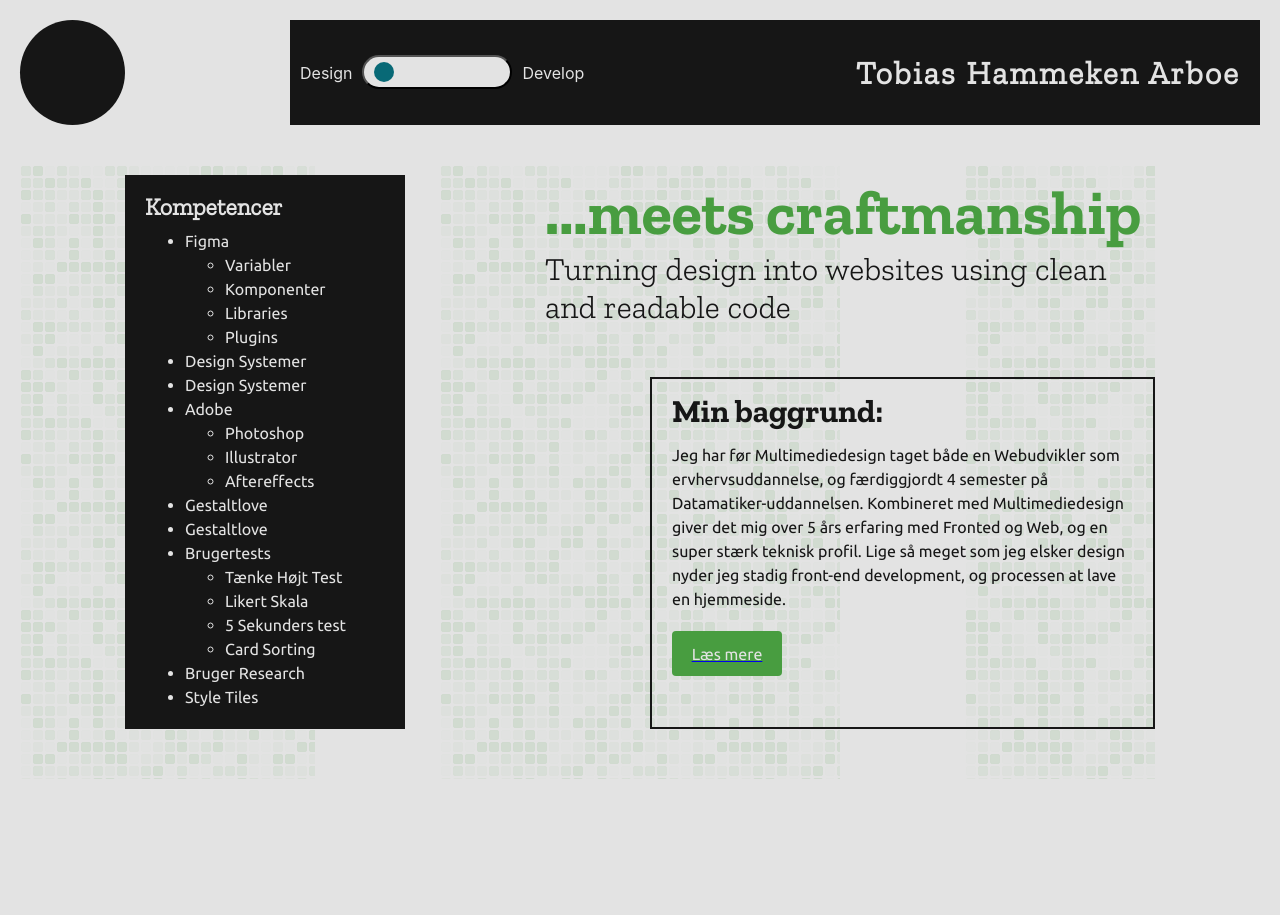
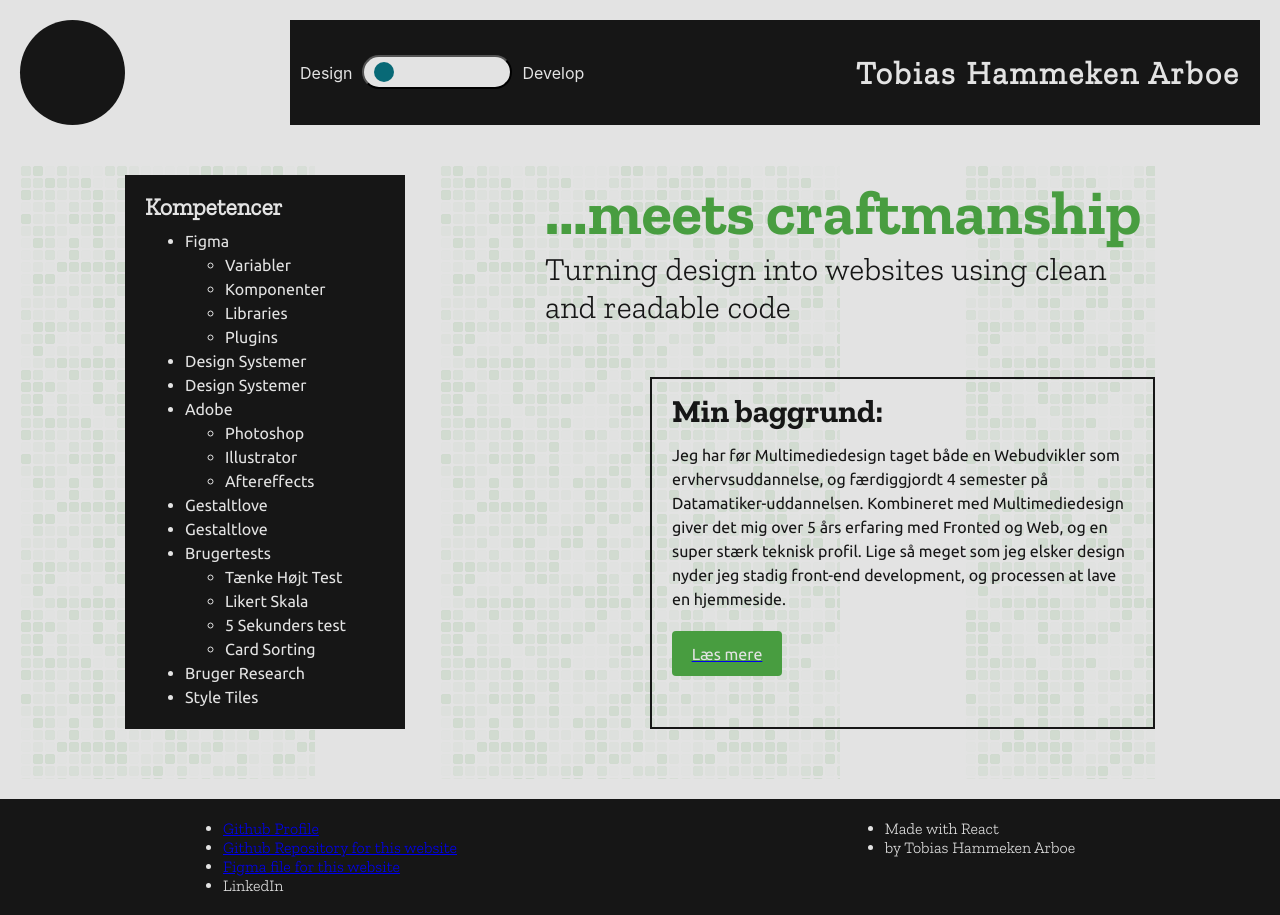
Before and after one commit to tobi5703/portfolio, a React (Create React App) app: page /develop in a window 1280 px wide. Before the commit the page ends 800 px from the top, so only its background shows below. Built offline with nearby package versions, Linux system fonts and the light colour scheme.

Commit message:
Added Footer

```diff
--- a/src/App.js
+++ b/src/App.js
@@ -1,6 +1,7 @@
 import { Route, Routes } from 'react-router-dom';
 
 import Navbar from './layouts/Navbar';
+import Footer from './layouts/Footer';
 
 import Design from './paths/Design'
 import Develop from './paths/Develop';
@@ -11,17 +12,20 @@ const App = () => {
         light: "#E3E3E3"
     }
 
-
+    const mainStyle = {
+        minHeight: "80vh"
+    }
 
     return (
         <>
                 <Navbar />
-                <main>
+                <main style={mainStyle}>
                     <Routes>
                         <Route path='/portfolio' element={<Design />} />
                         <Route path='/develop' element={<Develop />} />
                     </Routes>
                 </main>
+                <Footer />
         </>
 
     )
--- /dev/null
+++ b/src/layouts/Footer.js
@@ -0,0 +1,58 @@
+const Footer = () => {
+
+    const vars = {
+        default_design: "#086976",
+        default_develop: "#489D40",
+        light: "#E3E3E3",
+        dark: "#161616"
+
+    }
+
+    const FooterStyle = {
+        width: "100%",
+        backgroundColor: vars.dark,
+        color: vars.light,
+        display: "grid",
+        gridTemplateColumns: "1fr 1fr",
+        fontFamily: "Zilla Slab",
+        boxSizing: "border-box",
+        padding: "20px 0"
+    }
+
+    const centerBox = {
+        display: "flex",
+        justifyContent: "center"
+    }
+
+    return (
+        <>
+            <footer style={FooterStyle}>
+                <div style={centerBox}>
+                    <ul>
+                        <li>
+                            <a target="_blank" href="https://github.com/tobi5703">Github Profile</a>
+                        </li>
+                        <li>
+                            <a target="_blank" href="https://github.com/tobi5703/portfolio">
+                                Github Repository for this website
+                            </a>
+                        </li>
+                        <li>
+                            <a target="_blank" href="https://www.figma.com/design/HKfhoEsYLgVCSR515ehQ2t/Portfolie-Hjemmeside?node-id=15-89&t=2yn9u4ZoFM7uffQL-1">Figma file for this website</a>
+                        </li>
+                        <li>LinkedIn</li>
+                    </ul>
+                </div>
+
+                <div style={centerBox}>
+                    <ul>
+                        <li>Made with React</li>
+                        <li>by Tobias Hammeken Arboe</li>
+                    </ul>
+                </div>
+            </footer>
+        </>
+    )
+}
+
+export default Footer;
```
